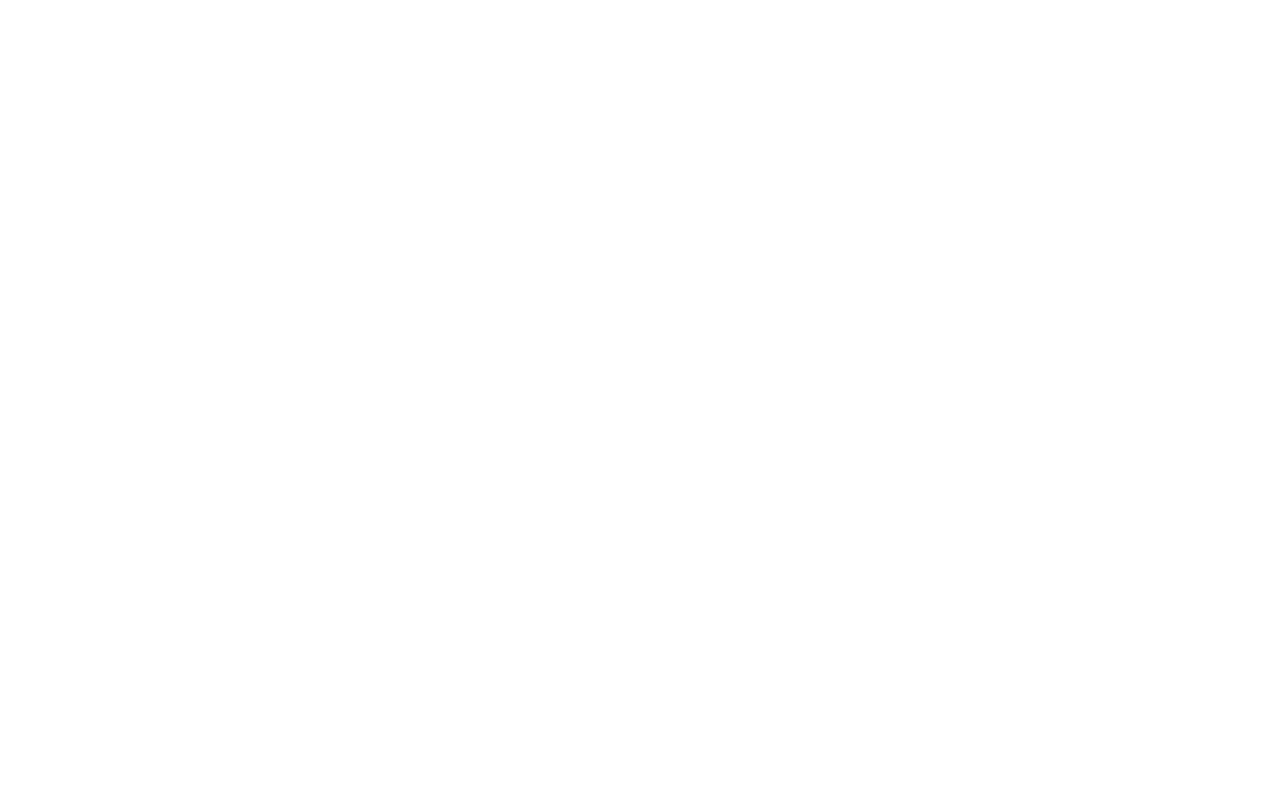
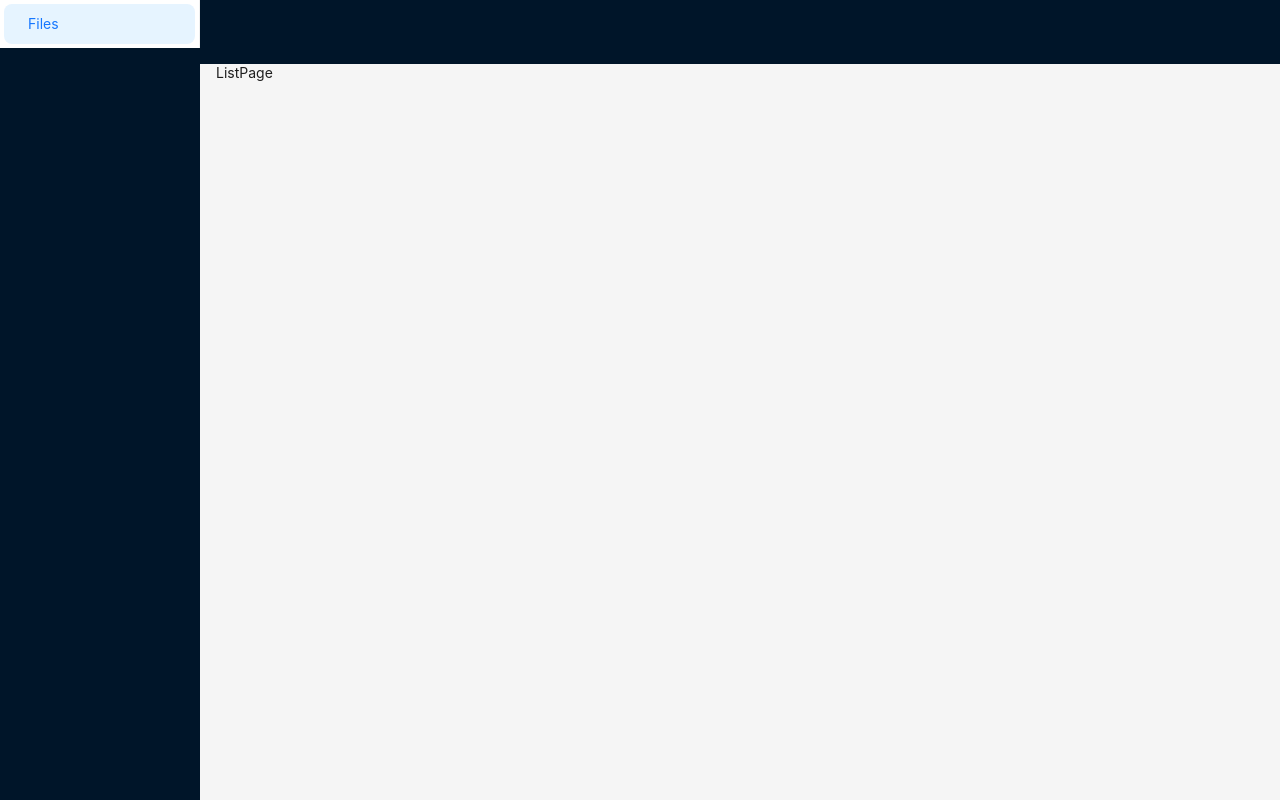
Before and after one commit to hyesom2/survey-pie, a React (Vite) app in the folder survey-pie-admin/: page / in a window 1280 px wide. Built offline with nearby package versions, Linux system fonts and the light colour scheme.

Commit message:
✨ Install Ant Design - Chapter15-4. Ant Design 설치

```diff
--- a/survey-pie-admin/package.json
+++ b/survey-pie-admin/package.json
@@ -10,6 +10,7 @@
     "preview": "vite preview"
   },
   "dependencies": {
+    "antd": "^5.23.2",
     "react": "^18.3.1",
     "react-dom": "^18.3.1"
   },
--- a/survey-pie-admin/src/App.jsx
+++ b/survey-pie-admin/src/App.jsx
@@ -1,3 +1,11 @@
-export default function App() {
-  return <></>;
+import ListPage from './pages/ListPage';
+
+function App() {
+  return (
+    <>
+      <ListPage />
+    </>
+  );
 }
+
+export default App;
--- /dev/null
+++ b/survey-pie-admin/src/layouts/MainLayout.jsx
@@ -0,0 +1,20 @@
+import { Layout, Menu } from 'antd';
+const { Header, Content, Sider } = Layout;
+
+function MainLayout({ children }) {
+  return (
+    <Layout style={{ minHeight: '100vh' }}>
+      <Sider>
+        <div className="demo-logo-vertical" />
+        <Menu defaultSelectedKeys={['1']} mode="inline">
+          <Menu.Item key="1">Files</Menu.Item>
+        </Menu>
+      </Sider>
+      <Layout>
+        <Header />
+        <Content style={{ margin: '0 16px' }}>{children}</Content>
+      </Layout>
+    </Layout>
+  );
+}
+export default MainLayout;
--- /dev/null
+++ b/survey-pie-admin/src/pages/ListPage.jsx
@@ -0,0 +1,7 @@
+import MainLayout from '../layouts/MainLayout';
+
+function ListPage() {
+  return <MainLayout>ListPage</MainLayout>;
+}
+
+export default ListPage;
```
Also changed, not shown: 1 other file (tests, documents, lock files or other folders).
